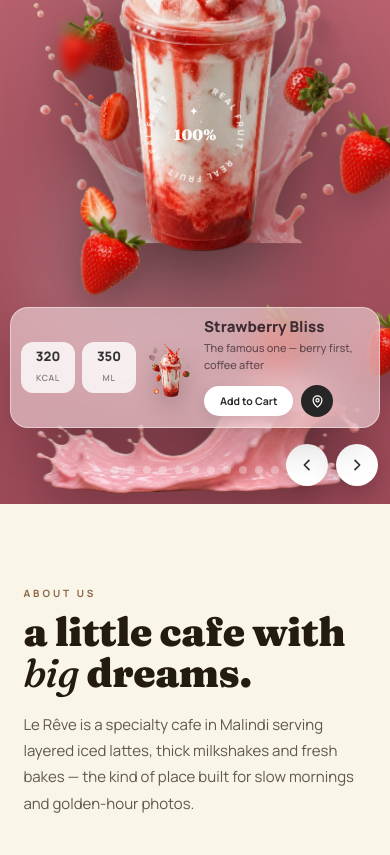
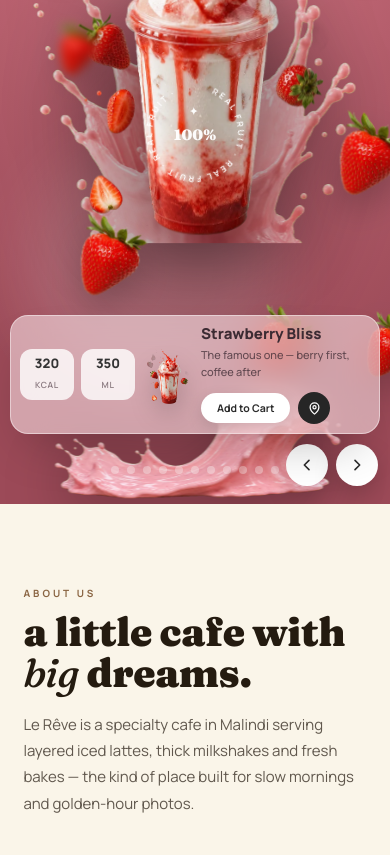
Before and after one commit to johnwilliamsemail22-sudo/lereve, a plain HTML site: page index.html in a window 390 px wide. Shown: the part 340-1195 px from the top of the page. Drawn offline with Linux system fonts and the light colour scheme.

Commit message:
Trim mobile hero sizes to keep full scene in one viewport
🪂 Generated with [Skydive](https://skydive.com)

```diff
--- a/index.html
+++ b/index.html
@@ -197,9 +197,9 @@ button{font-family:inherit}
   /* scene stays cinematic: giant word behind, big drink, big fruit */
   .bigword{font-size:clamp(72px,26vw,150px);top:31%}
   .drinkwrap{top:48%}
-  .drinkwrap img{height:min(50vh,540px)}
+  .drinkwrap img{height:min(46vh,500px)}
   .crown{width:clamp(280px,88vw,420px)}
-  .splashPool{height:min(26vh,280px);bottom:-4%}
+  .splashPool{height:min(23vh,250px);bottom:-4%}
   .fruits img.dof{filter:blur(5px) drop-shadow(0 12px 14px rgba(0,0,0,.15))}
 
   /* chips above the drink */
@@ -212,7 +212,7 @@ button{font-family:inherit}
   .ring .pct{font-size:16px}
 
   /* product card: full-width glass slab above the arrows */
-  .prodcard{left:10px;right:10px;bottom:76px;max-width:none;padding:10px;gap:10px;border-radius:18px;z-index:60}
+  .prodcard{left:10px;right:10px;bottom:70px;max-width:none;padding:9px;gap:9px;border-radius:18px;z-index:60}
   .stats{flex-direction:row;gap:7px}
   .stat{padding:7px 10px;min-width:54px}
   .stat b{font-size:13px}
```
